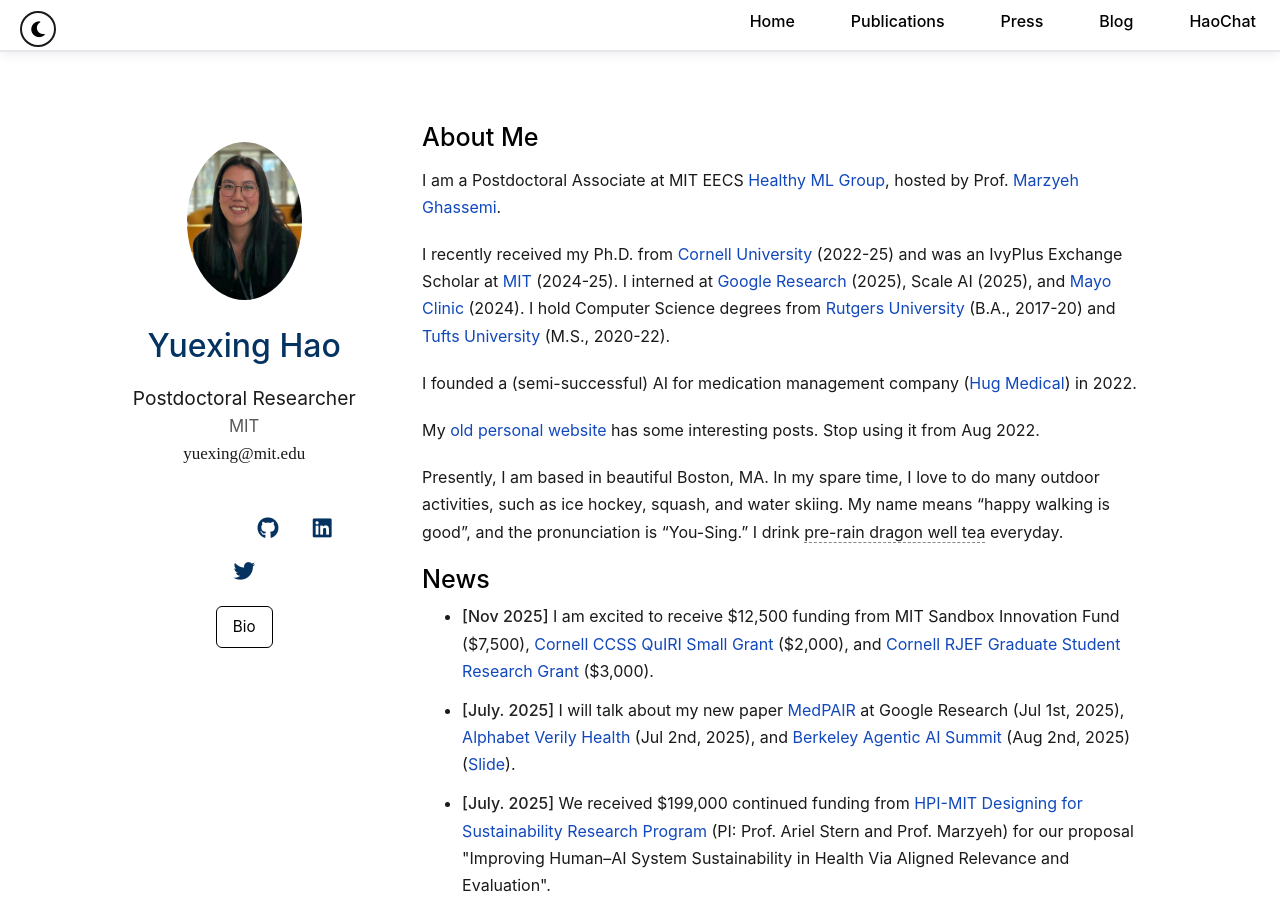
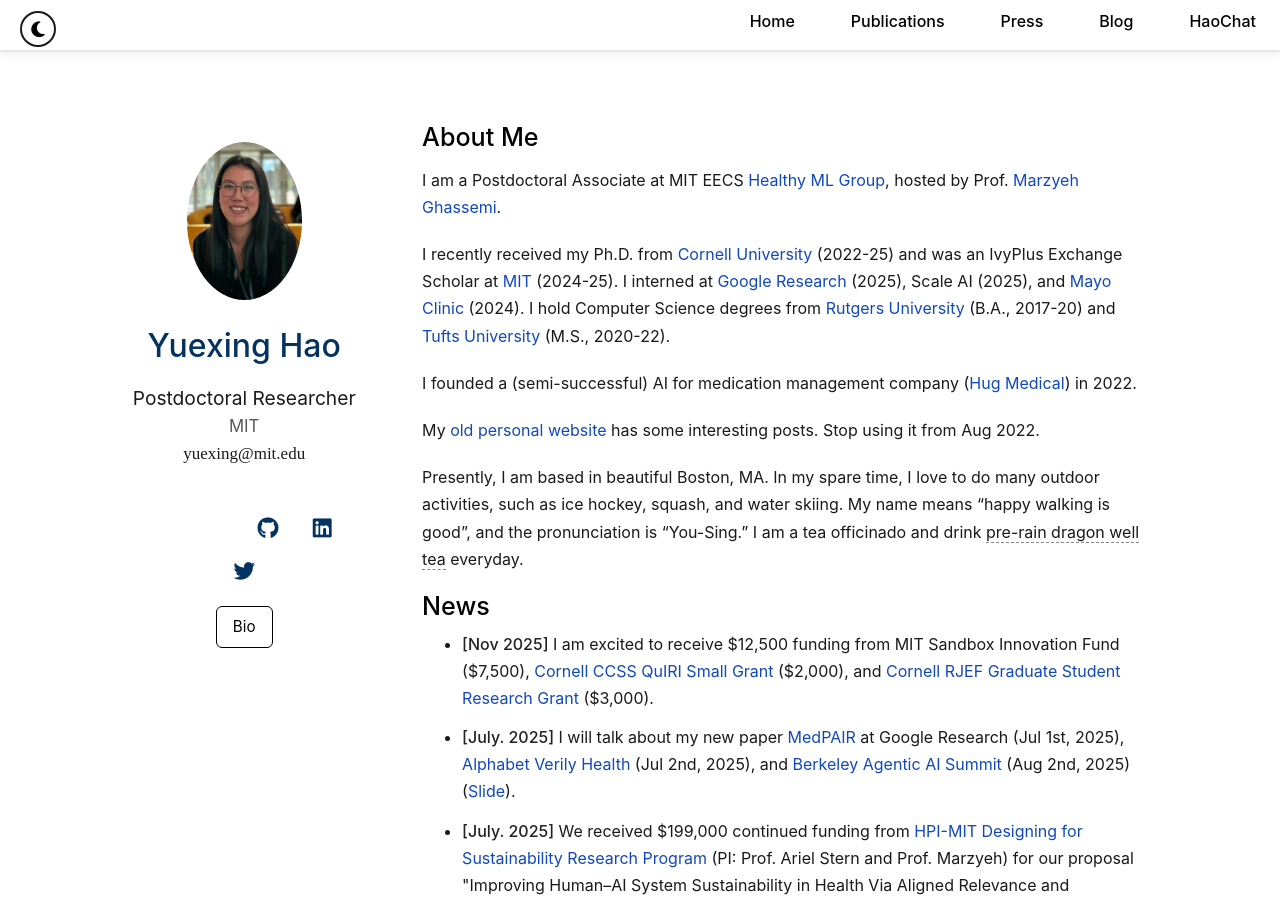
Before and after one commit to YuexingHao/Yuexing-Hao, a Jekyll site: the page built from index.md, in a window 1280 px wide and 900 px high. Built offline with Jekyll 4.4.1, drawn with Linux system fonts in a browser that asks for light colours; a style sheet for code colours, icons or effects is not loaded; our own code applies the rules of GitHub Pages for plain Markdown files.

Commit message:
Update About Me: add tea aficionado phrasing
Made-with: Cursor

```diff
--- a/index.md
+++ b/index.md
@@ -12,7 +12,7 @@ I founded a (semi-successful) AI for medication management company ([Hug Medical
 
 My [old personal website](https://1135100136.wixsite.com/yuexinghao/blog) has some interesting posts. Stop using it from Aug 2022.
 
-Presently, I am based in beautiful Boston, MA. In my spare time, I love to do many outdoor activities, such as ice hockey, squash, and water skiing. My name means "happy walking is good", and the pronunciation is "You-Sing." I drink <span class="tea-hover">pre-rain dragon well tea<img src="./assets/img/Tea_w_Hao.JPG" alt="Pre-rain dragon well tea" /></span> everyday.
+Presently, I am based in beautiful Boston, MA. In my spare time, I love to do many outdoor activities, such as ice hockey, squash, and water skiing. My name means "happy walking is good", and the pronunciation is "You-Sing." I am a tea officinado and drink <span class="tea-hover">pre-rain dragon well tea<img src="./assets/img/Tea_w_Hao.JPG" alt="Pre-rain dragon well tea" /></span> everyday.
 
 <span style="color:red;"></span>
 
```
